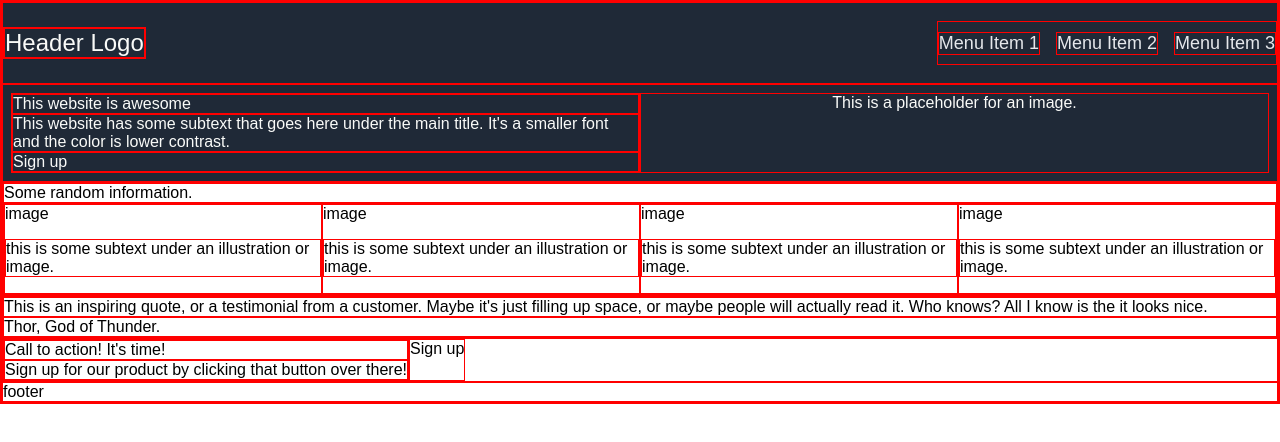
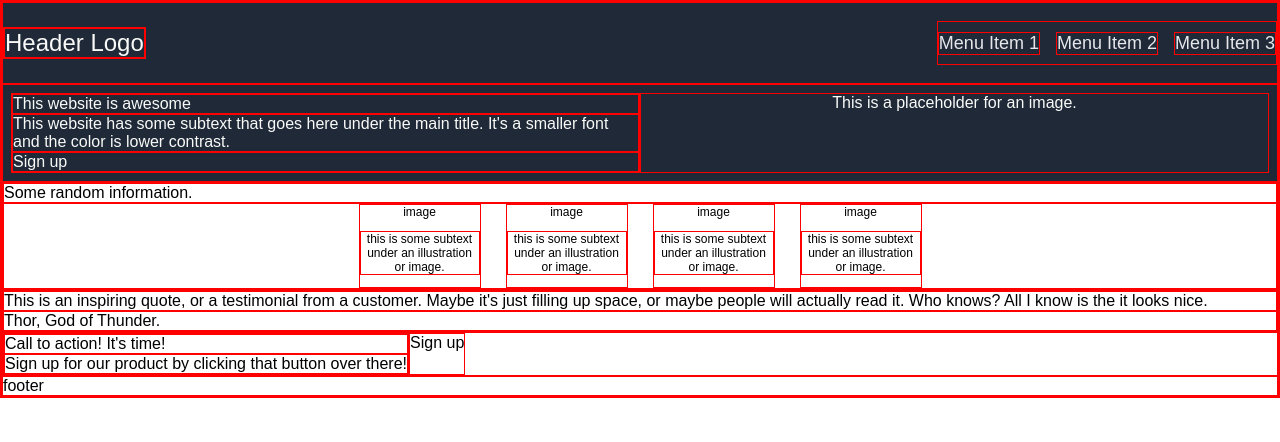
Before and after one commit to brainycarp67531/BjornsLandingPage, a plain HTML site: page index.html in a window 1280 px wide. Drawn offline with Linux system fonts and the light colour scheme.

Commit message:
adjusted the informaiton section

```diff
--- a/css/style.css
+++ b/css/style.css
@@ -60,7 +60,14 @@ body {
 
 .information {
     display: flex;
-    justify-content: space-around;
+    justify-content: center;
+    gap: 25px;
+    font-size: 12px;
+}
+
+.info {
+    width: 120px;
+    text-align: center;
 }
 
 .info_text {
--- a/index.html
+++ b/index.html
@@ -40,19 +40,19 @@
             <div class="info_heading">Some random information.</div>
 
             <div class="information">
-                <div class="info_1">
+                <div class="info">
                     image
                     <p class="info_text">this is some subtext under an illustration or image. </p>
                 </div>
-                <div class="info_2">
+                <div class="info">
                     image
                     <p class="info_text">this is some subtext under an illustration or image. </p>
                 </div>
-                <div class="info_3">
+                <div class="info">
                     image
                     <p class="info_text">this is some subtext under an illustration or image. </p>
                 </div>
-                <div class="info_4">
+                <div class="info">
                     image
                     <p class="info_text">this is some subtext under an illustration or image. </p>
                 </div>
```
